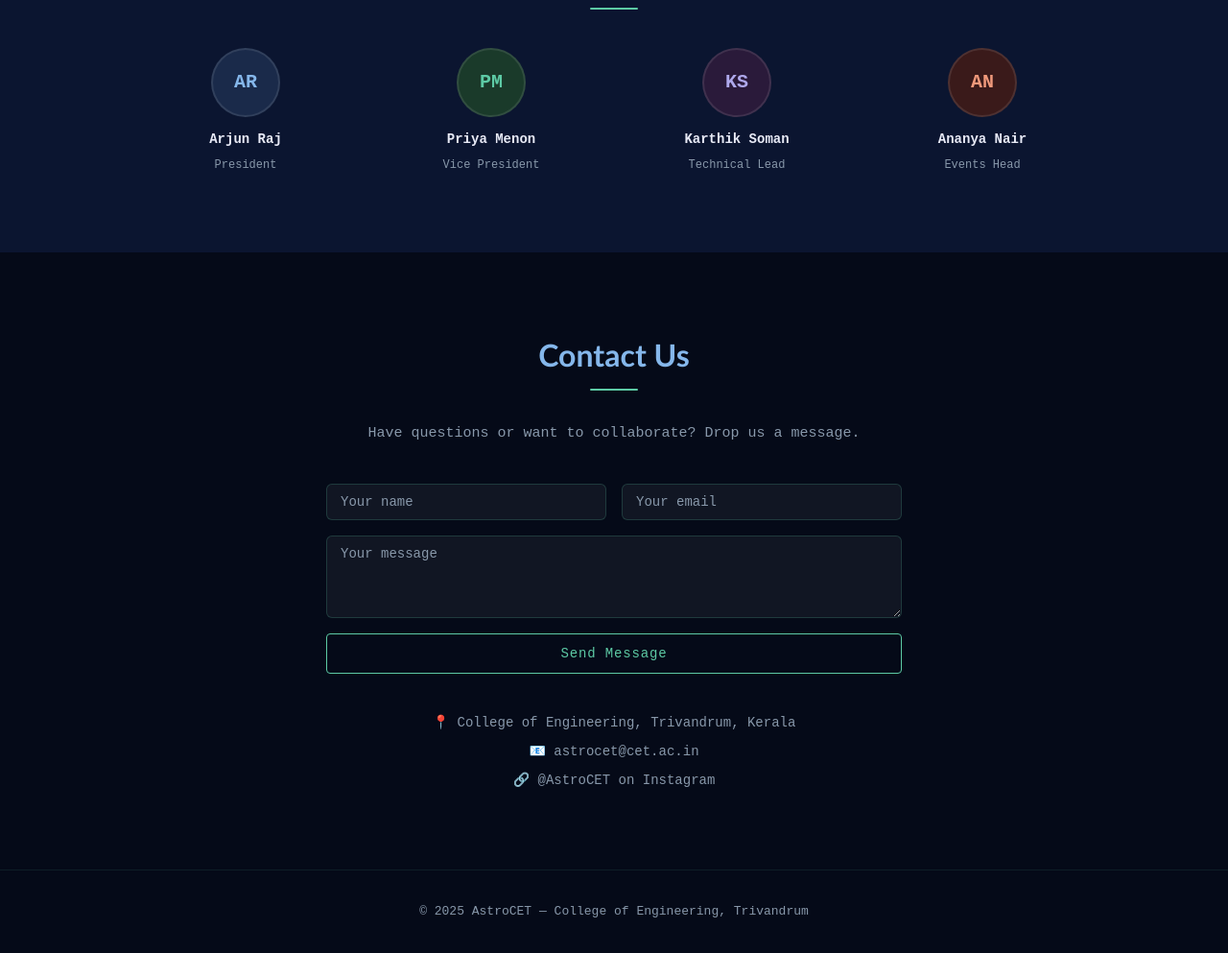
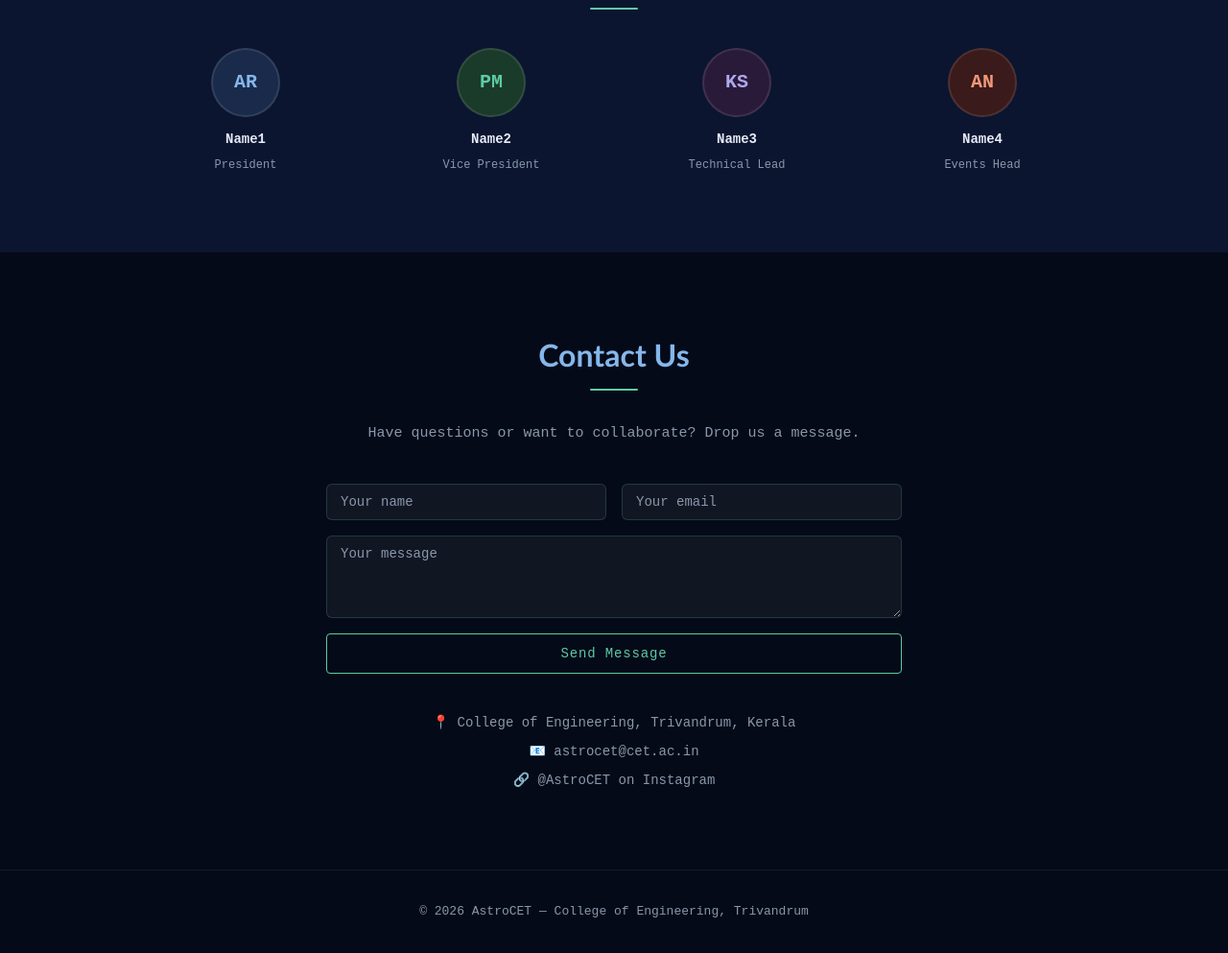
Before and after one commit to chanceithink/astrocet, a plain HTML site: page index.html in a window 1280 px wide. Shown: the part 2540-3533 px from the top of the page at 96% size. Drawn offline with Linux system fonts and the light colour scheme.

Commit message:
Update index.html

```diff
--- a/index.html
+++ b/index.html
@@ -4,7 +4,7 @@
   <meta charset="UTF-8" />
   <meta name="viewport" content="width=device-width, initial-scale=1.0" />
   <title>AstroCET</title>
-  <link href="style.css" rel="stylesheet" />
+  <link href="style.css" rel="stylesheet">
 </head>
 <body>
 
@@ -109,22 +109,22 @@
     <div class="team-grid">
       <div class="team-card">
         <div class="avatar" style="background:#1a2a4a;color:#85B7EB;">AR</div>
-        <div class="member-name">Arjun Raj</div>
+        <div class="member-name">Name1</div>
         <div class="member-role">President</div>
       </div>
       <div class="team-card">
         <div class="avatar" style="background:#1a3a2a;color:#5DCAA5;">PM</div>
-        <div class="member-name">Priya Menon</div>
+        <div class="member-name">Name2</div>
         <div class="member-role">Vice President</div>
       </div>
       <div class="team-card">
         <div class="avatar" style="background:#2a1a3a;color:#AFA9EC;">KS</div>
-        <div class="member-name">Karthik Soman</div>
+        <div class="member-name">Name3</div>
         <div class="member-role">Technical Lead</div>
       </div>
       <div class="team-card">
         <div class="avatar" style="background:#3a1a1a;color:#F0997B;">AN</div>
-        <div class="member-name">Ananya Nair</div>
+        <div class="member-name">Name4</div>
         <div class="member-role">Events Head</div>
       </div>
     </div>
@@ -152,7 +152,7 @@
 
   <!-- FOOTER -->
   <footer>
-    <p>&#169; 2025 AstroCET &mdash; College of Engineering, Trivandrum</p>
+    <p>&#169; 2026 AstroCET &mdash; College of Engineering, Trivandrum</p>
   </footer>
 
 <script src="script.js"></script>
```
